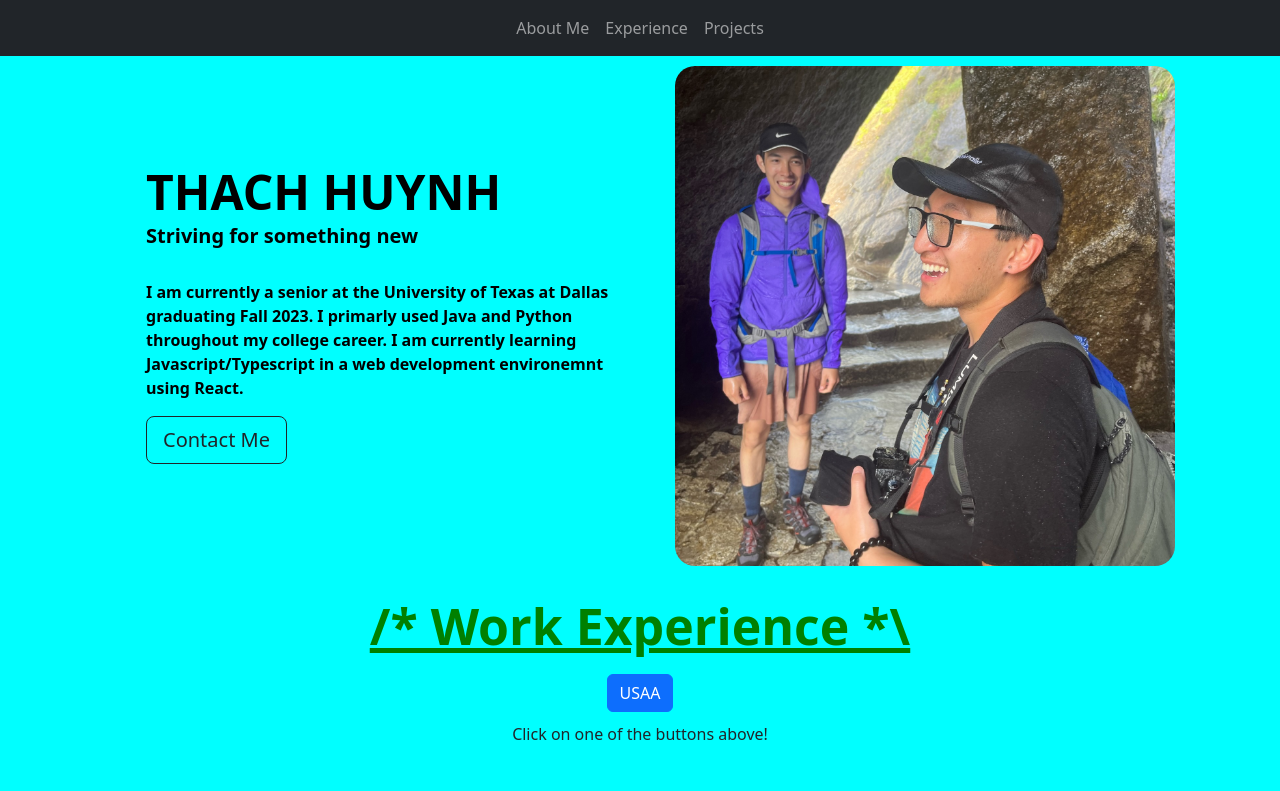
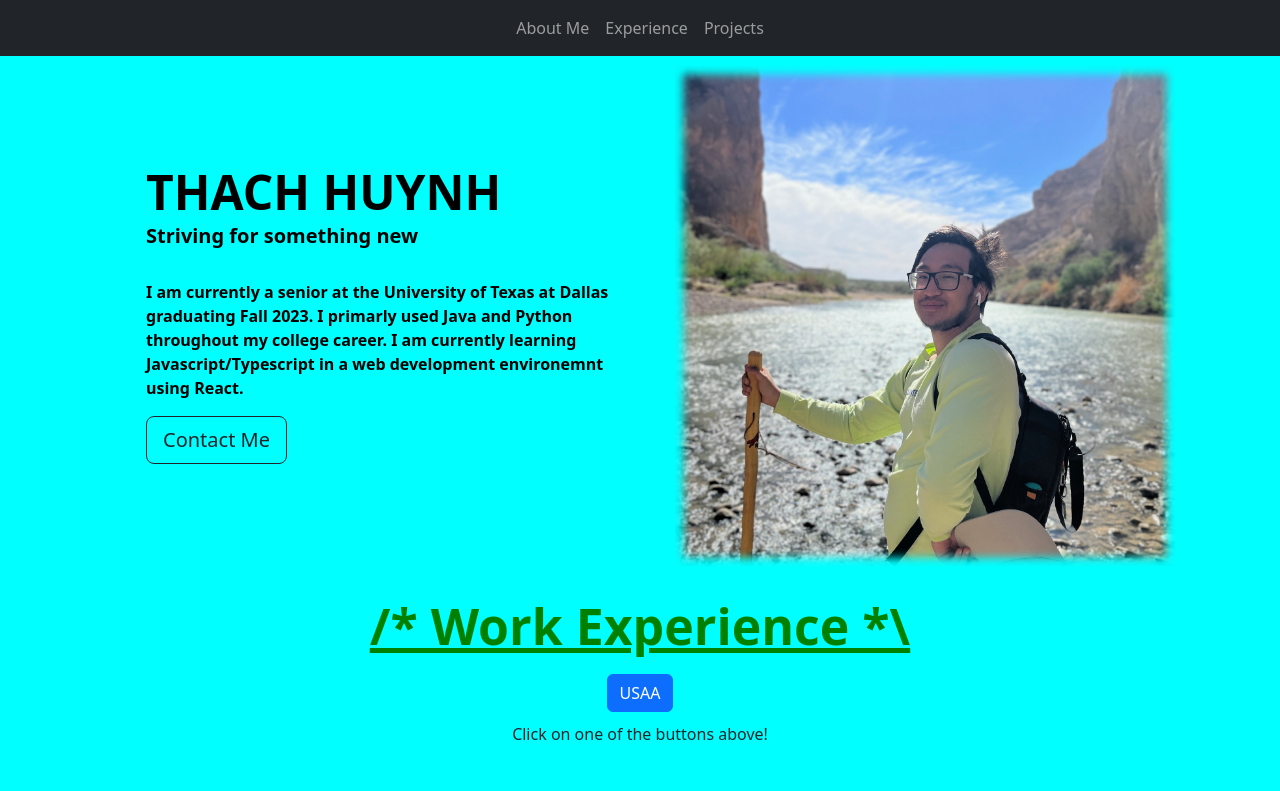
Before and after one commit to bithach/react-resume, a React (Create React App) app: page / in a window 1280 px wide. Shown: the top 791 px of the page. Built offline with nearby package versions, Linux system fonts and the light colour scheme.

Commit message:
change to bg, adjust breakpoint margin

```diff
--- a/src/sections/HeroSection.jsx
+++ b/src/sections/HeroSection.jsx
@@ -10,7 +10,7 @@ function HeroSection(props) {
       <Container>
         <Row className="align-items-center heroRow">
           <Col style={{ height: 100 + "%", textAlign: "center" }}>
-            <div className="heroText ml-16">
+            <div className="hero-text">
               <h1 className="font-black text-5xl">THACH HUYNH</h1>
               <h5 className="font-bold">Striving for something new</h5>
               <p className="font-semibold">
@@ -28,11 +28,7 @@ function HeroSection(props) {
             </div>
           </Col>
           <Col>
-            <img
-              src={require("../../src/styling/images/IMG_3938.JPG")}
-              alt="Thach Huynh"
-              className="img-desktop"
-            />
+            <div className="img-desktop" />
           </Col>
         </Row>
       </Container>
--- a/src/styling/HeroSection.css
+++ b/src/styling/HeroSection.css
@@ -1,8 +1,3 @@
-.heroText {
-  color: black;
-  text-align: left;
-}
-
 .selfImage {
   display: block;
   justify-content: center;
@@ -10,20 +5,19 @@
 
 /* For mobile phones: */
 [class*="img-"] {
-  width: 300px;
-  height: 300px;
+  background-image: url("../../src/styling/images/IMG_8423.JPG");
+  background-size: cover;
+  background-position: center;
+  background-color: aqua;
+  width: 400px;
+  height: 400px;
   object-fit: cover;
   object-position: 0% 60%;
   overflow: hidden;
   /* Centers image within the div */
   display: block;
   margin: auto;
-  padding: 10px 0px 0px 0px;
-  border-radius: 20px;
-}
-
-@media only screen and (min-width: 600px) {
-  /* For tablets: */
+  box-shadow: 0 0 8px 8px aqua inset;
 }
 
 @media only screen and (min-width: 768px) {
@@ -31,17 +25,15 @@
   .img-desktop {
     width: 500px;
     height: 500px;
-    object-fit: cover;
-    object-position: 0% 60%;
-    overflow: hidden;
-    /* Centers image within the div */
-    display: block;
-    margin: auto;
-    padding: 0px 0px 0px 0px;
-    border-radius: 20px;
   }
 
   .heroRow {
     padding: 10px 0px;
   }
+
+  .hero-text {
+    color: black;
+    text-align: left;
+    margin-left: 4rem;
+  }
 }
```
Also changed, not shown: src/styling/images/IMG_8423.JPG (added).
